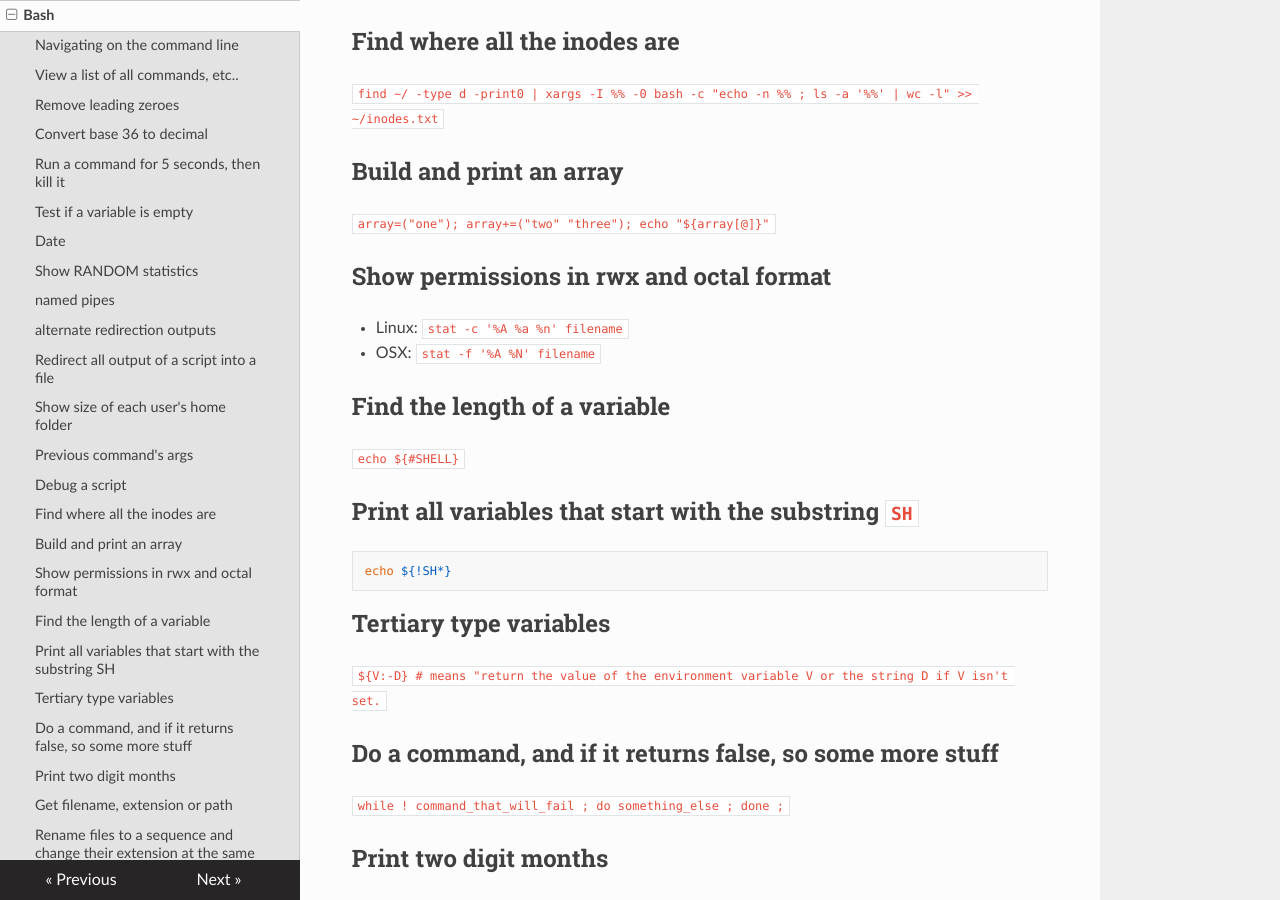
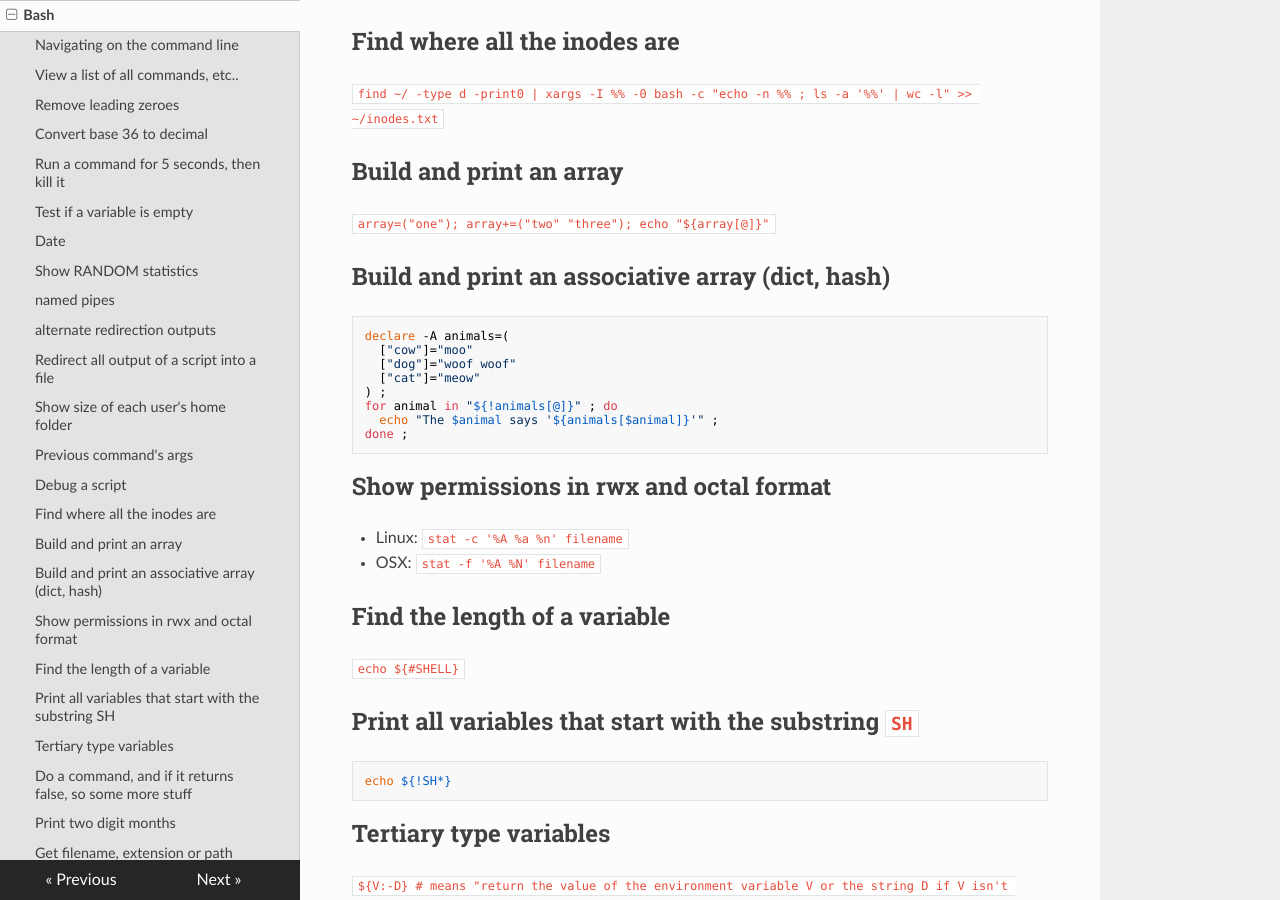
Before and after one commit to lando-cal/tech-notes, an MkDocs documentation site: the page built from docs/bash.md, in a window 1280 px wide and 900 px high, scrolled down 2733 px. Built offline with MkDocs 1.6.1, drawn with Linux system fonts in a browser that asks for light colours; nearby versions of some CDN libraries.

Commit message:
Add associative array example

````diff
--- a/docs/bash.md
+++ b/docs/bash.md
@@ -117,6 +117,19 @@ Or debug with a function:
 ## Build and print an array
 
 `array=("one"); array+=("two" "three"); echo "${array[@]}"`
+
+## Build and print an associative array (dict, hash)
+
+```
+declare -A animals=(
+  ["cow"]="moo"
+  ["dog"]="woof woof"
+  ["cat"]="meow"
+) ;
+for animal in "${!animals[@]}" ; do
+  echo "The $animal says '${animals[$animal]}'" ;
+done ;
+```
 
 ## Show permissions in rwx and octal format
 
````
